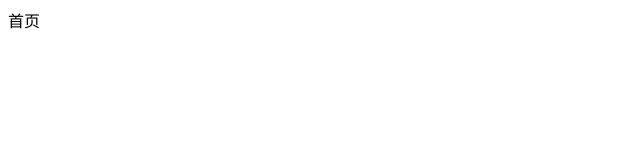
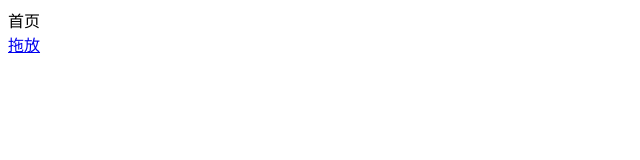
Before and after one commit to lichunlian2333/lichunlian2333.github.io, a plain HTML site: page index.html in a window 1280 px wide. Shown: the full height of the page, 0-640 px from the left. Drawn offline with Linux system fonts and the light colour scheme.

Commit message:
发送拖放

```diff
--- a/index.html
+++ b/index.html
@@ -8,5 +8,6 @@
 </head>
 <body>
     <div>首页</div>
+    <a href="./拖放游戏/index.html" target="blank">拖放</a>
 </body>
 </html>
```
